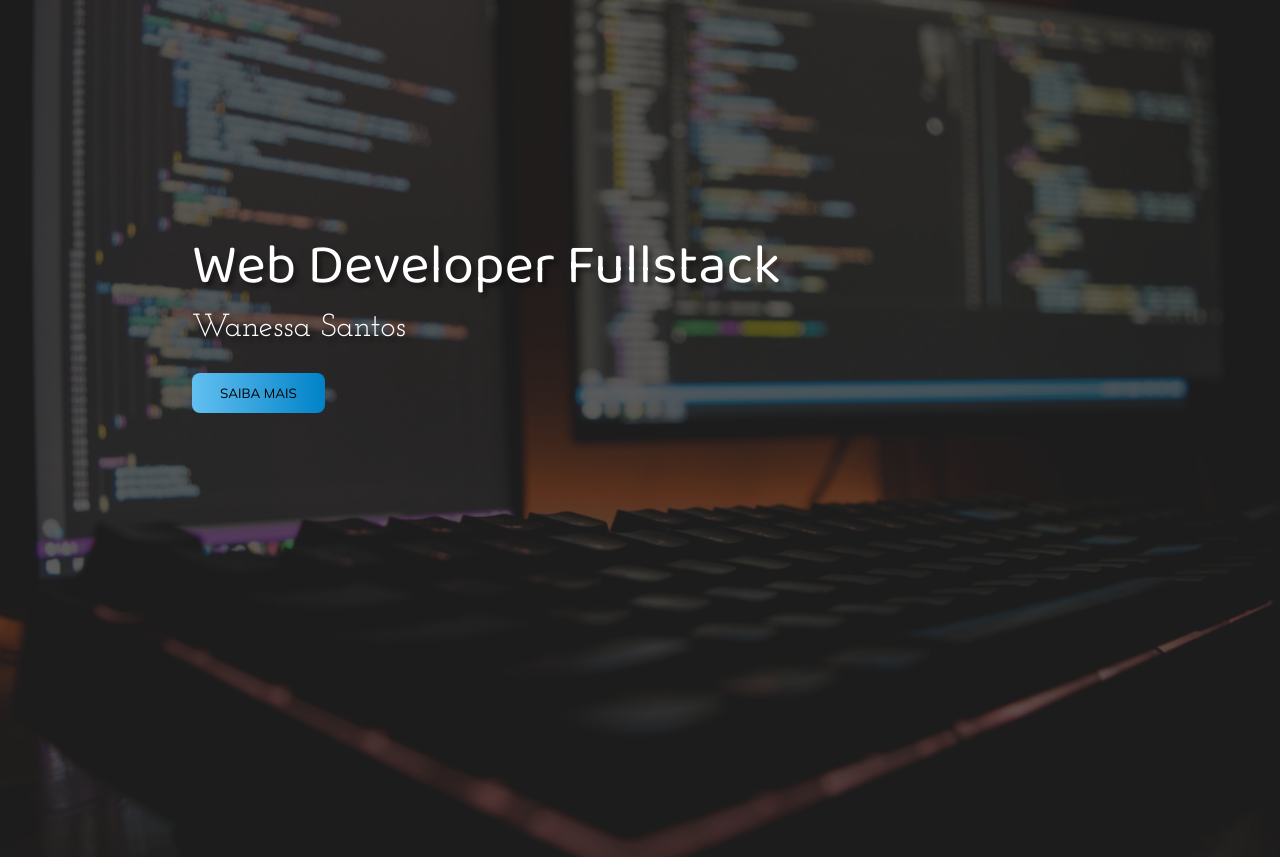
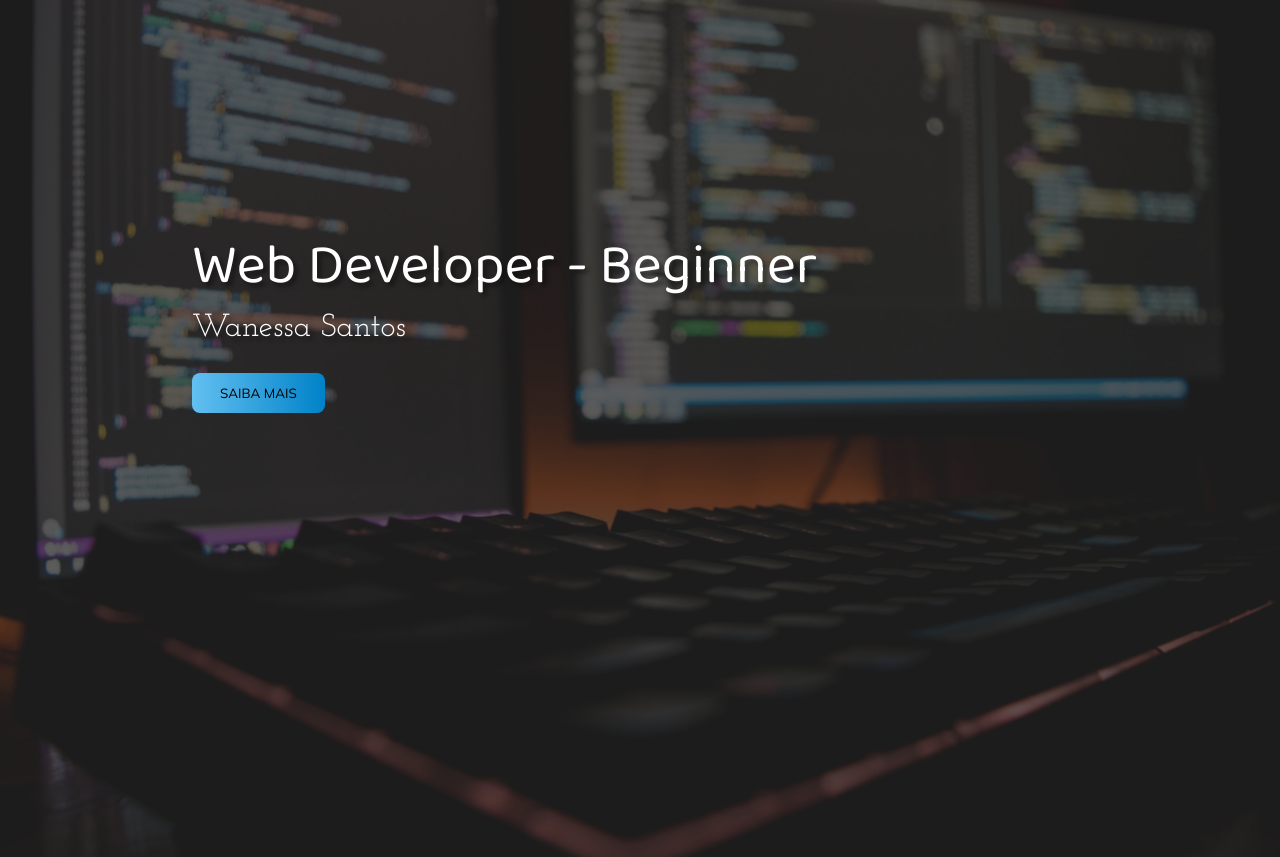
Before and after one commit to wanessasantos360/Portfolio, a plain HTML site: page index.html in a window 1280 px wide. Drawn offline with Linux system fonts and the light colour scheme.

Commit message:
:up: Atualização

```diff
--- a/index.html
+++ b/index.html
@@ -22,7 +22,7 @@
             </div>
 
             <div class="banner">
-                <h1>Web Developer Fullstack</h1>
+                <h1>Web Developer - Beginner</h1>
                 <p>Wanessa Santos</p>
                 <button>Saiba mais</button>
             </div>
```
